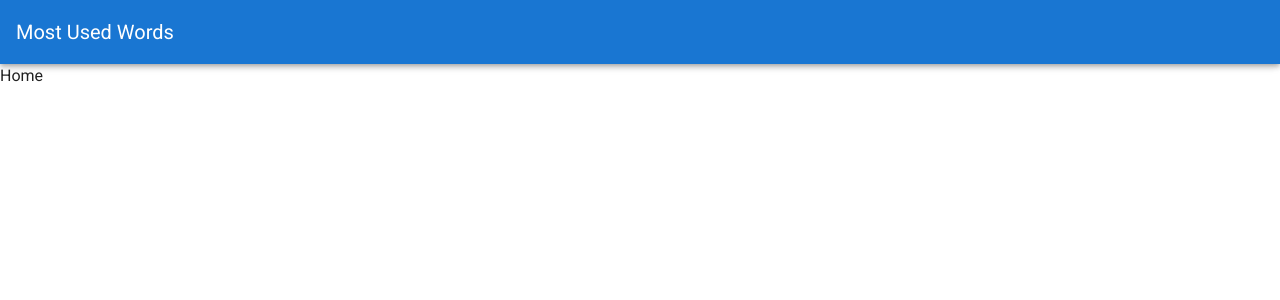
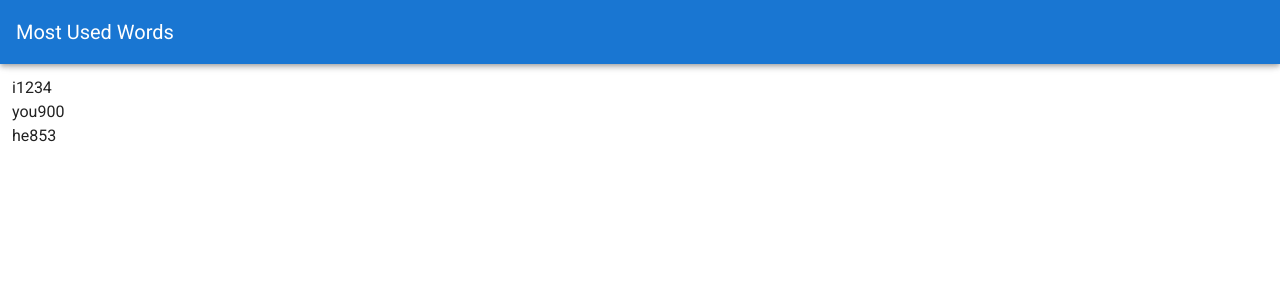
Before and after one commit to brenomachadodomonte/vue_most_used_words, a Vue app: page / in a window 1280 px wide. Shown: the top 300 px of the page. Built offline with nearby package versions, Linux system fonts and the light colour scheme.

Commit message:
Creating Pill Component

```diff
--- a/src/components/Home.vue
+++ b/src/components/Home.vue
@@ -1,10 +1,23 @@
 <template>
-  <div>Home</div>
+  <v-container fluid>
+    <div class="pills">
+      <Pill v-for="word in groupedWords" :key="word.name" :name="word.name" :amount="word.amount"/>
+    </div>
+  </v-container>
 </template>
 
 <script>
+import Pill from "./Pill";
 export default {
   name: 'Home',
+  components:  { Pill },
+  data: () => ({
+    groupedWords: [
+      {name: 'i', amount: 1234},
+      {name: 'you', amount: 900},
+      {name: 'he', amount: 853},
+    ]
+  }),
 }
 </script>
 
--- /dev/null
+++ b/src/components/Pill.vue
@@ -0,0 +1,17 @@
+<template>
+  <div>
+    <span>{{ name }}</span>
+    <span>{{ amount }}</span>
+  </div>
+</template>
+
+<script>
+export default {
+  name: 'Pill',
+  props: ['name', 'amount']
+}
+</script>
+
+<style>
+
+</style>
```
